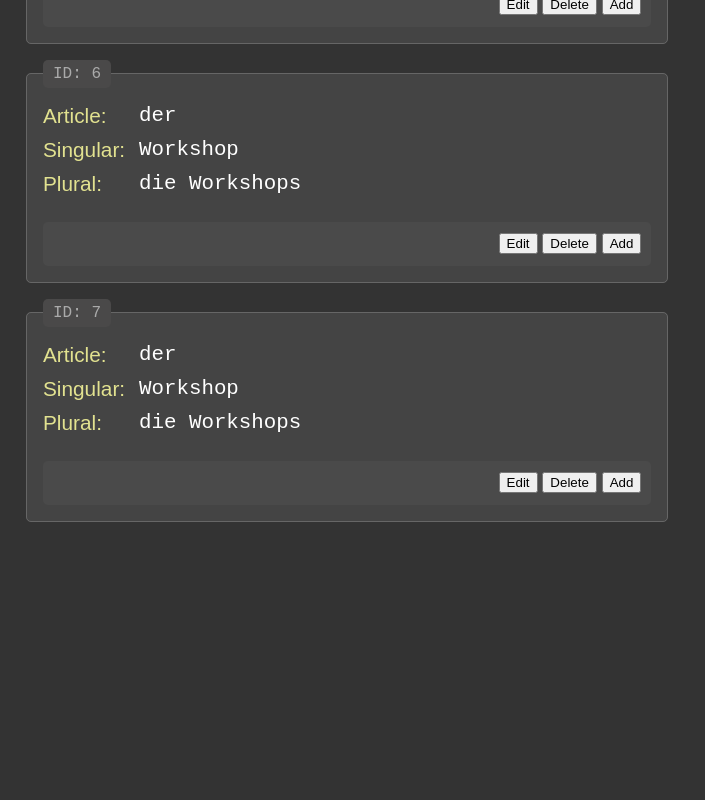
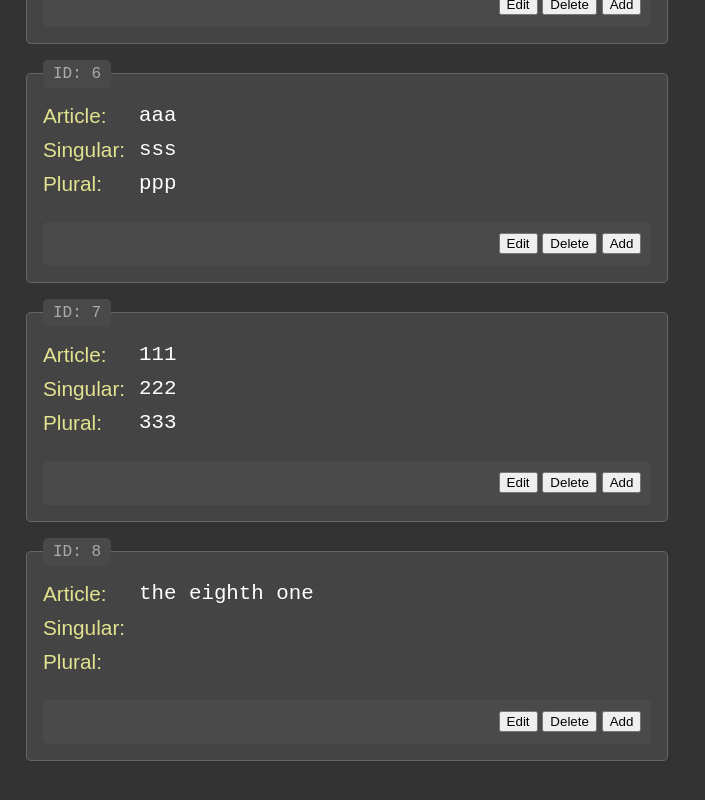
Before and after one commit to edwardtanguay/ejt-add-edit-delete-rh2, a React (Vite) app: page / in a window 1280 px wide. Shown: the part 1468-2268 px from the top of the page, without its empty margins (0-705 px from the left). Before the commit the page ends 2030 px from the top, so only its background shows below. Built offline with nearby package versions, Linux system fonts and the light colour scheme; data requests are answered from the project's data file.

Commit message:
adding works

```diff
--- a/src/AppContext.jsx
+++ b/src/AppContext.jsx
@@ -13,6 +13,7 @@ const initialState = {
 		article: '',
 		singular: '',
 		plural: '',
+		originalItem: {},
 	},
 	addMessage: '',
 };
@@ -101,6 +102,17 @@ function reducer(state, action) {
 			_state.isAdding = true;
 			break;
 		case 'clearAddBox':
+			_state.isAdding = false;
+			_state.addItem = {
+				article: '',
+				singular: '',
+				plural: '',
+			};
+			break;
+		case 'addItem':
+			item = action.payload.item;
+
+			_state.germanNouns.push(item);
 			_state.isAdding = false;
 			_state.addItem = {
 				article: '',
@@ -201,6 +213,42 @@ export const AppProvider = ({ children }) => {
 					});
 				}
 				break;
+			case 'addItem':
+				const addItem = {
+					article: item.article,
+					singular: item.singular,
+					plural: item.plural,
+				};
+				dispatchCore({
+					type: 'turnOnProcessingStatus',
+					payload: { item },
+				});
+				try {
+					const response = await axios.post(
+						`${baseUrl}/germanNouns`,
+						addItem
+					);
+					if ([200, 201].includes(response.status)) {
+						dispatchCore({
+							type: 'addItem',
+							payload: { item: response.data },
+						});
+					} else {
+						dispatchCore({
+							type: 'handleFailure',
+							payload: {
+								item,
+								message: `API Error: ${response.status}`,
+							},
+						});
+					}
+				} catch (err) {
+					dispatchCore({
+						type: 'handleFailure',
+						payload: { item, message: `Error: ${err.message}` },
+					});
+				}
+				break;
 			default:
 				dispatchCore(action);
 				break;
--- a/src/components/ItemAddBox.jsx
+++ b/src/components/ItemAddBox.jsx
@@ -36,10 +36,20 @@ export const ItemAddBox = () => {
 			<div className="buttonRow">
 				<div className="message">{state.addMessage}</div>
 				<div className="buttonArea">
-					<button onClick={() => dispatch({ type: 'clearAddBox' })}>
+					<button
+						disabled={item.isProcessing}
+						onClick={() => dispatch({ type: 'clearAddBox' })}
+					>
 						Cancel
 					</button>
-					<button>Add Item</button>
+					<button
+						disabled={item.isProcessing}
+						onClick={() =>
+							dispatch({ type: 'addItem', payload: { item } })
+						}
+					>
+						Add Item
+					</button>
 				</div>
 			</div>
 		</fieldset>
--- a/src/data/db.json
+++ b/src/data/db.json
@@ -19,28 +19,34 @@
       "plural": "die Workshops"
     },
     {
-      "id": 4,
-      "article": "der",
-      "singular": "Workshop",
-      "plural": "die Workshops"
+      "article": "sdf",
+      "singular": "dfdf",
+      "plural": "dfdfd",
+      "id": 4
     },
     {
-      "id": 5,
-      "article": "der",
-      "singular": "Workshop",
-      "plural": "die Workshops"
+      "article": "aaa",
+      "singular": "sss",
+      "plural": "",
+      "id": 5
     },
     {
-      "id": 6,
-      "article": "der",
-      "singular": "Workshop",
-      "plural": "die Workshops"
+      "article": "aaa",
+      "singular": "sss",
+      "plural": "ppp",
+      "id": 6
     },
     {
-      "id": 7,
-      "article": "der",
-      "singular": "Workshop",
-      "plural": "die Workshops"
+      "article": "111",
+      "singular": "222",
+      "plural": "333",
+      "id": 7
+    },
+    {
+      "article": "the eighth one",
+      "singular": "",
+      "plural": "",
+      "id": 8
     }
   ]
 }
```
Also changed, not shown: dev/notes.txt.
